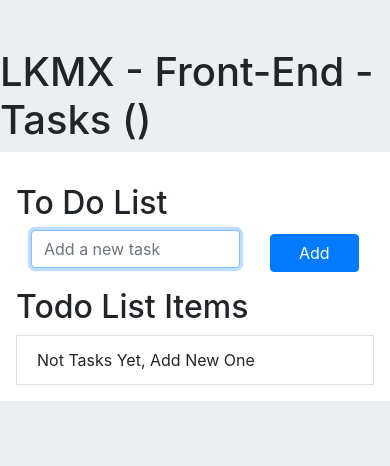
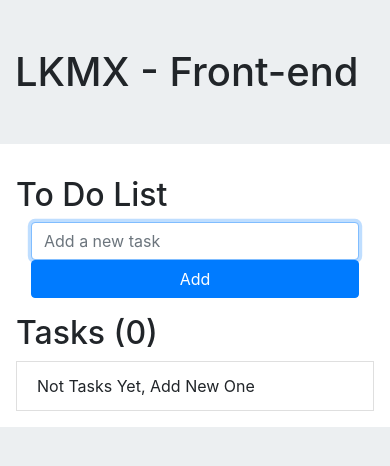
Before and after one commit to jorchsg/ToDoList, a React (Create React App) app: page / in a window 390 px wide. Shown: the top 466 px of the page. Built offline with nearby package versions, Linux system fonts and the light colour scheme.

Commit message:
ui modifications

```diff
--- a/src/components/layout/TodoAdd.js
+++ b/src/components/layout/TodoAdd.js
@@ -37,7 +37,7 @@ const TodoAdd = () => {
             <div className="container mb-3">
                 <form onSubmit={handleSubmit}>
                     <div className="row">
-                        <div className="col-8">
+                        <div className="col-lg-8 col-md-8 col-sm-12">
                             <input
                                 type="text"
                                 name="description"
@@ -48,10 +48,10 @@ const TodoAdd = () => {
                                 onChange={handleInputChange}
                             />
                         </div>
-                        <div className="col-4">
+                        <div className="col-lg-4 col-md-4 col-sm-12">
                             <button
                                 type="submit"
-                                className="btn btn-primary btn-block mt-1"
+                                className="btn btn-primary btn-block m-0"
                             >
                                 Add
                             </button>
--- a/src/components/layout/TodoList.js
+++ b/src/components/layout/TodoList.js
@@ -8,7 +8,7 @@ const TodoList = () => {
 
     return (
         <>
-            <h2>Todo List Items</h2>
+            <h2>Tasks ({todos.length})</h2>
             {
                 todos.length === 0 ? (
                     <li className="list-group-item">Not Tasks Yet, Add New One</li>
--- a/src/components/layout/TodoView.js
+++ b/src/components/layout/TodoView.js
@@ -1,23 +1,19 @@
-import React, { useContext } from 'react';
+import React from 'react';
 import TodoList from './TodoList';
 import TodoAdd from './TodoAdd';
-import { TodoContext } from '../todo/TodoContext';
 
 import '../../index.css';
 
 const TodoView = () => {
 
-    const { todos } = useContext(TodoContext);
-
     return (
 
         <>
-            <div className="mt-5">
-                <h1>LKMX - Front-End -  Tasks ({todos.lenght})</h1>
+            <div className="container mt-5 mb-5">
+                <h1>LKMX - Front-end</h1>
             </div>
 
             <div className="container bg-white p-3">
-
                 <div className="row mt-3">
                     <div className="col-12">
                         <TodoAdd />
```
